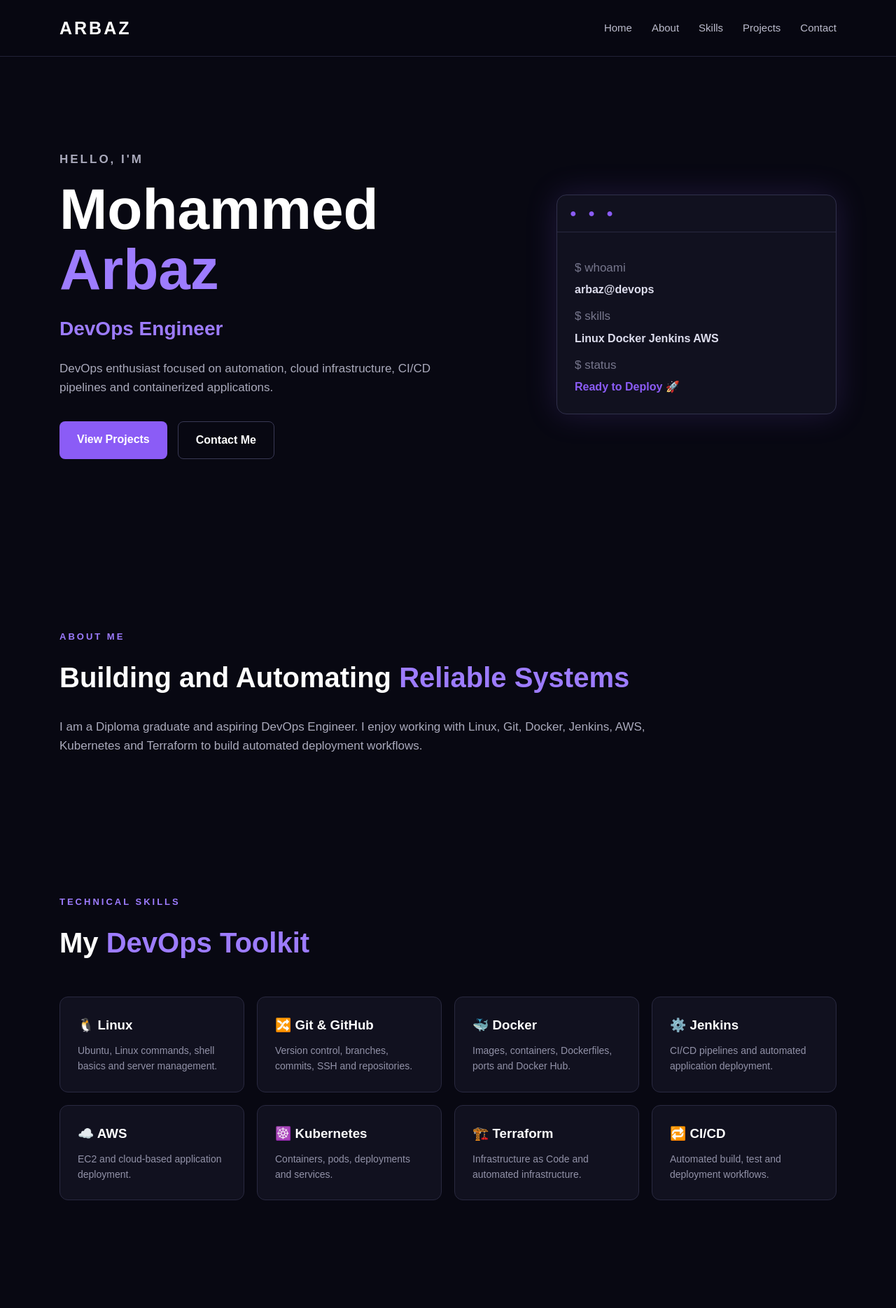
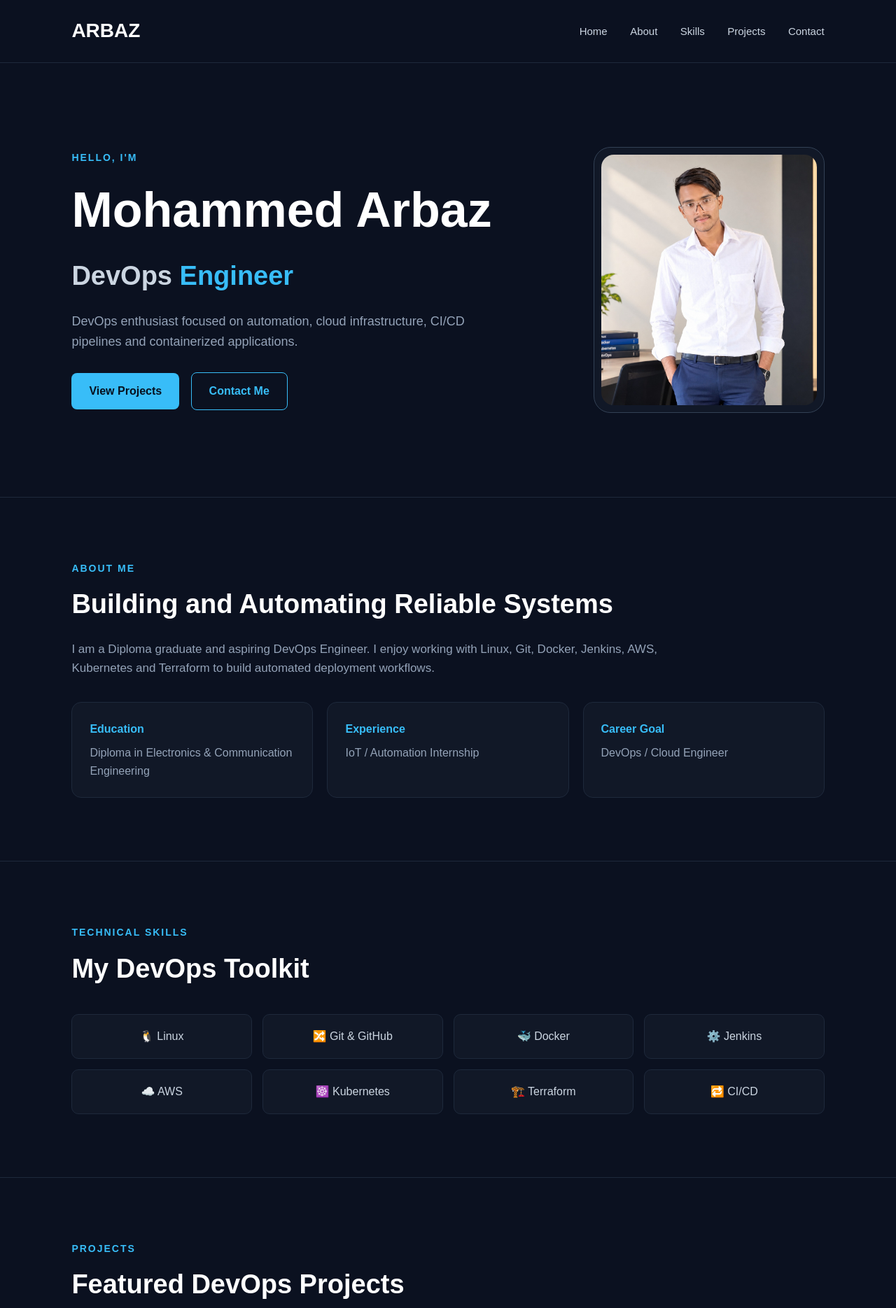
Before and after one commit to arbaz186186-cmyk/devops-portfolio-project, a plain HTML site: page index.html in a window 1280 px wide. Shown: the top 1869 px of the page at 70% size. Drawn offline with Linux system fonts and the light colour scheme.

Commit message:
Complete DevOps portfolio project

```diff
--- a/index.html
+++ b/index.html
@@ -1,36 +1,45 @@
 <!DOCTYPE html>
 <html lang="en">
+
 <head>
     <meta charset="UTF-8">
     <meta name="viewport" content="width=device-width, initial-scale=1.0">
-    <title>Arbaz | DevOps Engineer</title>
+
+    <title>Arbaz | DevOps Fresher</title>
+
     <link rel="stylesheet" href="style.css">
 </head>
 
 <body>
 
 <header>
-    <nav>
+    <div class="nav">
+
         <h2>ARBAZ</h2>
 
-        <div class="nav-links">
+        <nav>
             <a href="#home">Home</a>
             <a href="#about">About</a>
             <a href="#skills">Skills</a>
             <a href="#projects">Projects</a>
             <a href="#contact">Contact</a>
-        </div>
-    </nav>
+        </nav>
+
+    </div>
 </header>
+
+
+<!-- HOME -->
 
 <section id="home" class="hero">
 
     <div class="hero-text">
+
         <p class="small-title">HELLO, I'M</p>
 
-        <h1>Mohammed <span>Arbaz</span></h1>
+        <h1>Mohammed Arbaz</h1>
 
-        <h2>DevOps Engineer</h2>
+        <h2>DevOps <span>Engineer</span></h2>
 
         <p>
             DevOps enthusiast focused on automation, cloud infrastructure,
@@ -38,37 +47,37 @@
         </p>
 
         <div class="buttons">
-            <a href="#projects" class="btn">View Projects</a>
-            <a href="#contact" class="btn secondary">Contact Me</a>
+
+            <a href="#projects" class="btn">
+                View Projects
+            </a>
+
+            <a href="#contact" class="btn outline">
+                Contact Me
+            </a>
+
         </div>
+
     </div>
 
-    <div class="terminal-card">
-        <div class="terminal-top">
-            <span>●</span>
-            <span>●</span>
-            <span>●</span>
-        </div>
 
-        <div class="terminal-body">
-            <p>$ whoami</p>
-            <h3>arbaz@devops</h3>
+    <div class="profile-box">
 
-            <p>$ skills</p>
-            <h3>Linux Docker Jenkins AWS</h3>
+        <img src="profile.png" alt="Mohammed Arbaz">
 
-            <p>$ status</p>
-            <h3 class="success">Ready to Deploy 🚀</h3>
-        </div>
     </div>
 
 </section>
+
+
+
+<!-- ABOUT -->
 
 <section id="about" class="section">
 
     <p class="section-title">ABOUT ME</p>
 
-    <h2>Building and Automating <span>Reliable Systems</span></h2>
+    <h2>Building and Automating Reliable Systems</h2>
 
     <p class="description">
         I am a Diploma graduate and aspiring DevOps Engineer.
@@ -76,69 +85,110 @@
         Kubernetes and Terraform to build automated deployment workflows.
     </p>
 
-</section>
 
-<section id="skills" class="section">
+    <div class="info-grid">
 
-    <p class="section-title">TECHNICAL SKILLS</p>
+        <div>
 
-    <h2>My <span>DevOps Toolkit</span></h2>
+            <strong>Education</strong>
 
-    <div class="skills-grid">
+            <p>
+                Diploma in Electronics & Communication Engineering
+            </p>
 
-        <div class="skill-card">
-            <h3>🐧 Linux</h3>
-            <p>Ubuntu, Linux commands, shell basics and server management.</p>
         </div>
 
-        <div class="skill-card">
-            <h3>🔀 Git & GitHub</h3>
-            <p>Version control, branches, commits, SSH and repositories.</p>
+
+        <div>
+
+            <strong>Experience</strong>
+
+            <p>
+                IoT / Automation Internship
+            </p>
+
         </div>
 
-        <div class="skill-card">
-            <h3>🐳 Docker</h3>
-            <p>Images, containers, Dockerfiles, ports and Docker Hub.</p>
-        </div>
 
-        <div class="skill-card">
-            <h3>⚙️ Jenkins</h3>
-            <p>CI/CD pipelines and automated application deployment.</p>
-        </div>
+        <div>
 
-        <div class="skill-card">
-            <h3>☁️ AWS</h3>
-            <p>EC2 and cloud-based application deployment.</p>
-        </div>
+            <strong>Career Goal</strong>
 
-        <div class="skill-card">
-            <h3>☸️ Kubernetes</h3>
-            <p>Containers, pods, deployments and services.</p>
-        </div>
+            <p>
+                DevOps / Cloud Engineer
+            </p>
 
-        <div class="skill-card">
-            <h3>🏗️ Terraform</h3>
-            <p>Infrastructure as Code and automated infrastructure.</p>
-        </div>
-
-        <div class="skill-card">
-            <h3>🔁 CI/CD</h3>
-            <p>Automated build, test and deployment workflows.</p>
         </div>
 
     </div>
 
 </section>
 
+
+
+<!-- SKILLS -->
+
+<section id="skills" class="section">
+
+    <p class="section-title">TECHNICAL SKILLS</p>
+
+    <h2>My DevOps Toolkit</h2>
+
+
+    <div class="skills">
+
+        <div>
+            🐧 Linux
+        </div>
+
+        <div>
+            🔀 Git & GitHub
+        </div>
+
+        <div>
+            🐳 Docker
+        </div>
+
+        <div>
+            ⚙️ Jenkins
+        </div>
+
+        <div>
+            ☁️ AWS
+        </div>
+
+        <div>
+            ☸️ Kubernetes
+        </div>
+
+        <div>
+            🏗️ Terraform
+        </div>
+
+        <div>
+            🔁 CI/CD
+        </div>
+
+    </div>
+
+</section>
+
+
+
+<!-- PROJECTS -->
+
 <section id="projects" class="section">
 
     <p class="section-title">PROJECTS</p>
 
-    <h2>Featured <span>DevOps Projects</span></h2>
+    <h2>Featured DevOps Projects</h2>
 
-    <div class="projects-grid">
+
+    <div class="project-grid">
+
 
         <div class="project-card">
+
             <h3>Employee Management Portal</h3>
 
             <p>
@@ -146,14 +196,16 @@
                 with Jenkins-based CI/CD automation.
             </p>
 
-            <div class="tags">
-                <span>Docker</span>
-                <span>Jenkins</span>
-                <span>AWS</span>
-            </div>
+            <span>
+                Docker • Jenkins • AWS
+            </span>
+
         </div>
 
+
+
         <div class="project-card">
+
             <h3>TechNova DevOps Website</h3>
 
             <p>
@@ -161,14 +213,16 @@
                 and deployed through an automated Jenkins pipeline.
             </p>
 
-            <div class="tags">
-                <span>Git</span>
-                <span>Docker</span>
-                <span>Jenkins</span>
-            </div>
+            <span>
+                Git • Docker • Jenkins
+            </span>
+
         </div>
 
+
+
         <div class="project-card">
+
             <h3>Cloud Infrastructure Project</h3>
 
             <p>
@@ -176,39 +230,73 @@
                 AWS and Kubernetes deployment concepts.
             </p>
 
-            <div class="tags">
-                <span>AWS</span>
-                <span>Kubernetes</span>
-                <span>Terraform</span>
-            </div>
+            <span>
+                AWS • Kubernetes • Terraform
+            </span>
+
         </div>
+
 
     </div>
 
 </section>
 
+
+
+<!-- CONTACT -->
+
 <section id="contact" class="contact">
 
-    <p class="section-title">CONTACT</p>
+    <p class="section-title">GET IN TOUCH</p>
 
-    <h2>Let's Build Something <span>Together</span></h2>
+    <h2>Let's Build Something Together</h2>
 
     <p>
         Interested in DevOps, Cloud and automation opportunities?
         Feel free to connect with me.
     </p>
 
-    <div class="contact-buttons">
-        <a href="https://github.com/" target="_blank">GitHub</a>
-        <a href="https://www.linkedin.com/" target="_blank">LinkedIn</a>
-        <a href="mailto:your-email@gmail.com">Email</a>
+
+    <div class="contact-info">
+
+        <a href="tel:7411305930">
+            📱 7411305930
+        </a>
+
+
+        <a href="mailto:arbaz186186@gmail.com">
+            📧 arbaz186186@gmail.com
+        </a>
+
+
+        <a href="https://github.com/arbaz186186-cmyk"
+           target="_blank">
+            💻 GitHub
+        </a>
+
+
+        <a href="https://www.linkedin.com/in/mohammedarbaz-jamadar-7412b4422"
+           target="_blank">
+            🔗 LinkedIn
+        </a>
+
     </div>
 
 </section>
 
+
+
+<!-- FOOTER -->
+
 <footer>
-    <p>© 2026 Mohammed Arbaz | DevOps Engineer</p>
+
+    <p>
+        © 2026 Mohammed Arbaz. Built with HTML & CSS.
+    </p>
+
 </footer>
 
+
 </body>
+
 </html>
--- a/style.css
+++ b/style.css
@@ -2,62 +2,54 @@
     margin: 0;
     padding: 0;
     box-sizing: border-box;
+}
+
+html {
     scroll-behavior: smooth;
 }
 
 body {
     font-family: Arial, sans-serif;
-    background: #080812;
-    color: #ffffff;
+    background: #0b1120;
+    color: #e5e7eb;
     line-height: 1.6;
 }
 
 header {
     width: 100%;
-    position: fixed;
-    top: 0;
-    z-index: 1000;
-    background: rgba(8, 8, 18, 0.92);
-    border-bottom: 1px solid #222238;
+    padding: 22px 8%;
+    border-bottom: 1px solid #1e293b;
+    background: #0b1120;
 }
 
-nav {
-    max-width: 1150px;
-    margin: auto;
-    padding: 20px;
+.nav {
     display: flex;
     justify-content: space-between;
     align-items: center;
 }
 
-nav h2 {
-    font-size: 25px;
-    letter-spacing: 3px;
+.nav h2 {
+    font-size: 28px;
+    color: white;
 }
 
-.nav-links {
-    display: flex;
-    gap: 28px;
-}
-
-.nav-links a {
-    color: #bbbbcc;
+.nav a {
+    color: #cbd5e1;
     text-decoration: none;
+    margin-left: 28px;
     font-size: 15px;
 }
 
-.nav-links a:hover {
-    color: #9d7cff;
+.nav a:hover {
+    color: #38bdf8;
 }
 
 .hero {
-    min-height: 100vh;
-    max-width: 1150px;
-    margin: auto;
-    padding: 150px 20px 80px;
+    min-height: 620px;
+    padding: 80px 8%;
     display: flex;
+    justify-content: space-between;
     align-items: center;
-    justify-content: space-between;
     gap: 60px;
 }
 
@@ -67,247 +59,230 @@ nav h2 {
 
 .small-title,
 .section-title {
-    color: #9d7cff;
-    font-size: 13px;
+    color: #38bdf8;
+    font-size: 14px;
     font-weight: bold;
-    letter-spacing: 3px;
-    margin-bottom: 15px;
+    letter-spacing: 2px;
 }
 
 .hero h1 {
-    font-size: clamp(48px, 7vw, 82px);
-    line-height: 1.05;
-    margin-bottom: 20px;
-}
-
-.hero h1 span,
-.hero h2,
-.section h2 span,
-.contact h2 span {
-    color: #9d7cff;
+    font-size: 70px;
+    color: white;
+    margin: 8px 0;
 }
 
 .hero h2 {
-    font-size: 28px;
-    margin-bottom: 20px;
+    font-size: 38px;
+    color: #cbd5e1;
 }
 
-.hero p {
-    color: #aaaabc;
-    font-size: 17px;
-    max-width: 600px;
+.hero h2 span {
+    color: #38bdf8;
+}
+
+.hero-text > p:not(.small-title) {
+    margin-top: 20px;
+    color: #94a3b8;
+    font-size: 18px;
+    max-width: 570px;
 }
 
 .buttons {
-    margin-top: 35px;
-    display: flex;
-    gap: 15px;
+    margin-top: 30px;
 }
 
 .btn {
     display: inline-block;
     padding: 13px 25px;
     border-radius: 8px;
-    background: #8b5cf6;
-    color: white;
+    background: #38bdf8;
+    color: #07111f;
     text-decoration: none;
     font-weight: bold;
+    margin-right: 12px;
 }
 
-.btn:hover {
-    background: #a78bfa;
+.btn.outline {
+    background: transparent;
+    color: #38bdf8;
+    border: 1px solid #38bdf8;
 }
 
-.btn.secondary {
-    background: transparent;
-    border: 1px solid #393955;
+.profile-box {
+    width: 330px;
+    height: 380px;
+    border: 1px solid #334155;
+    border-radius: 24px;
+    padding: 10px;
+    background: #111827;
+    display: flex;
+    align-items: center;
+    justify-content: center;
 }
 
-.terminal-card {
-    width: 400px;
-    background: #11111f;
-    border: 1px solid #30304b;
-    border-radius: 14px;
-    box-shadow: 0 0 45px rgba(139, 92, 246, 0.18);
-    overflow: hidden;
-}
-
-.terminal-top {
-    padding: 13px 18px;
-    border-bottom: 1px solid #292940;
-    color: #8b5cf6;
-    letter-spacing: 6px;
-}
-
-.terminal-body {
-    padding: 25px;
-}
-
-.terminal-body p {
-    color: #77778d;
-    margin-top: 12px;
-}
-
-.terminal-body h3 {
-    color: #dddded;
-    font-size: 16px;
-    margin-top: 5px;
-}
-
-.terminal-body .success {
-    color: #8b5cf6;
+.profile-box img {
+    width: 100%;
+    height: 100%;
+    object-fit: cover;
+    border-radius: 18px;
 }
 
 .section {
-    max-width: 1150px;
-    margin: auto;
-    padding: 100px 20px;
+    padding: 90px 8%;
+    border-top: 1px solid #1e293b;
 }
 
 .section h2,
 .contact h2 {
-    font-size: 40px;
-    margin-bottom: 25px;
+    color: white;
+    font-size: 38px;
+    margin: 10px 0 20px;
 }
 
 .description {
     max-width: 850px;
-    color: #aaaabc;
+    color: #94a3b8;
     font-size: 17px;
 }
 
-.skills-grid,
-.projects-grid {
-    margin-top: 45px;
+.info-grid {
+    display: grid;
+    grid-template-columns: repeat(3, 1fr);
+    gap: 20px;
+    margin-top: 35px;
+}
+
+.info-grid div,
+.project-card {
+    background: #111827;
+    border: 1px solid #1e293b;
+    border-radius: 14px;
+    padding: 25px;
+}
+
+.info-grid strong {
+    color: #38bdf8;
+}
+
+.info-grid p {
+    color: #94a3b8;
+    margin-top: 8px;
+}
+
+.skills {
     display: grid;
     grid-template-columns: repeat(4, 1fr);
-    gap: 18px;
+    gap: 15px;
+    margin-top: 35px;
 }
 
-.skill-card,
-.project-card {
-    background: #11111f;
-    border: 1px solid #292940;
-    border-radius: 12px;
-    padding: 25px;
-    transition: 0.3s;
+.skills div {
+    padding: 18px;
+    text-align: center;
+    background: #111827;
+    border: 1px solid #1e293b;
+    border-radius: 10px;
+    color: #cbd5e1;
 }
 
-.skill-card:hover,
-.project-card:hover {
-    transform: translateY(-5px);
-    border-color: #8b5cf6;
-    box-shadow: 0 0 25px rgba(139, 92, 246, 0.12);
+.skills div:hover {
+    border-color: #38bdf8;
 }
 
-.skill-card h3,
-.project-card h3 {
-    margin-bottom: 10px;
+.project-grid {
+    display: grid;
+    grid-template-columns: repeat(3, 1fr);
+    gap: 22px;
+    margin-top: 35px;
 }
 
-.skill-card p,
+.project-card {
+    min-height: 220px;
+}
+
+.project-card h3 {
+    color: white;
+    font-size: 22px;
+    margin-bottom: 12px;
+}
+
 .project-card p {
-    color: #9292a8;
+    color: #94a3b8;
+    margin-bottom: 20px;
+}
+
+.project-card span {
+    color: #38bdf8;
     font-size: 14px;
 }
 
-.projects-grid {
-    grid-template-columns: repeat(3, 1fr);
+.contact {
+    padding: 100px 8%;
+    text-align: center;
+    border-top: 1px solid #1e293b;
 }
 
-.tags {
-    display: flex;
-    flex-wrap: wrap;
-    gap: 8px;
-    margin-top: 20px;
+.contact > p:not(.section-title) {
+    color: #94a3b8;
+    max-width: 650px;
+    margin: 0 auto 30px;
 }
 
-.tags span {
-    background: #202035;
-    color: #b59cff;
-    padding: 5px 10px;
-    border-radius: 5px;
-    font-size: 12px;
+.contact-info {
+    display: flex;
+    justify-content: center;
+    gap: 20px;
+    flex-wrap: wrap;
 }
 
-.contact {
-    text-align: center;
-    padding: 120px 20px;
-    border-top: 1px solid #202035;
-}
-
-.contact p {
-    color: #aaaabc;
-    max-width: 650px;
-    margin: auto;
-}
-
-.contact-buttons {
-    margin-top: 30px;
-    display: flex;
-    justify-content: center;
-    gap: 15px;
-}
-
-.contact-buttons a {
-    padding: 12px 22px;
-    border: 1px solid #393955;
+.contact-info a {
+    color: #38bdf8;
+    text-decoration: none;
+    border: 1px solid #334155;
+    padding: 12px 20px;
     border-radius: 8px;
-    color: white;
-    text-decoration: none;
-}
-
-.contact-buttons a:hover {
-    border-color: #9d7cff;
-    color: #b59cff;
 }
 
 footer {
     text-align: center;
     padding: 25px;
-    border-top: 1px solid #202035;
-    color: #77778d;
-    font-size: 13px;
+    border-top: 1px solid #1e293b;
+    color: #64748b;
 }
 
-@media (max-width: 850px) {
-    .hero {
+@media (max-width: 800px) {
+
+    .nav {
         flex-direction: column;
-        text-align: center;
+        gap: 18px;
     }
 
-    .hero p {
-        margin: auto;
+    .nav a {
+        margin: 0 8px;
     }
 
-    .buttons {
-        justify-content: center;
-    }
-
-    .terminal-card {
-        width: 100%;
-        max-width: 500px;
-    }
-
-    .skills-grid {
-        grid-template-columns: repeat(2, 1fr);
-    }
-
-    .projects-grid {
-        grid-template-columns: 1fr;
-    }
-
-    .nav-links {
-        display: none;
-    }
-}
-
-@media (max-width: 500px) {
-    .skills-grid {
-        grid-template-columns: 1fr;
+    .hero {
+        flex-direction: column-reverse;
+        text-align: center;
+        padding-top: 60px;
     }
 
     .hero h1 {
-        font-size: 45px;
+        font-size: 50px;
+    }
+
+    .hero h2 {
+        font-size: 28px;
+    }
+
+    .profile-box {
+        width: 270px;
+        height: 310px;
+    }
+
+    .info-grid,
+    .project-grid,
+    .skills {
+        grid-template-columns: 1fr;
     }
 }
```
Also changed, not shown: profile.png (added), 3 other files.
